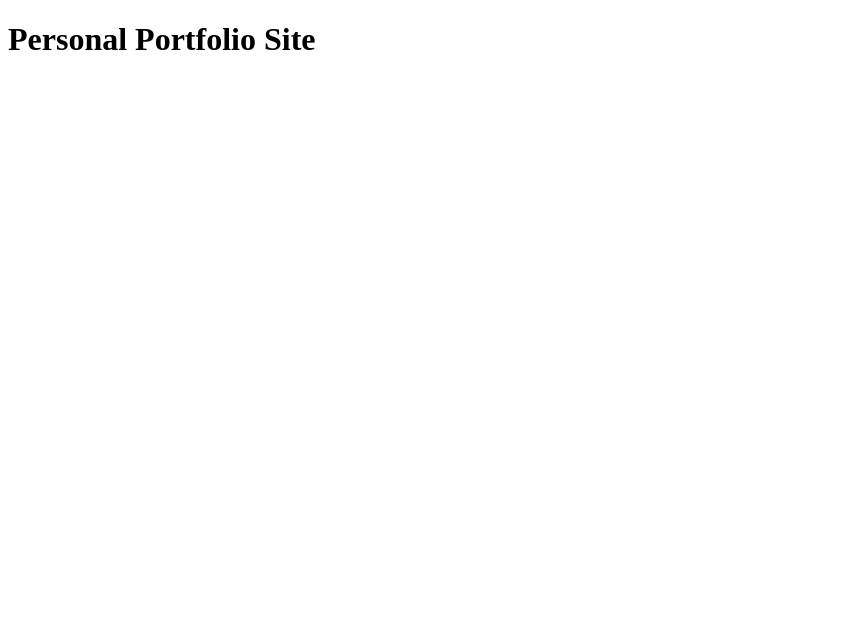
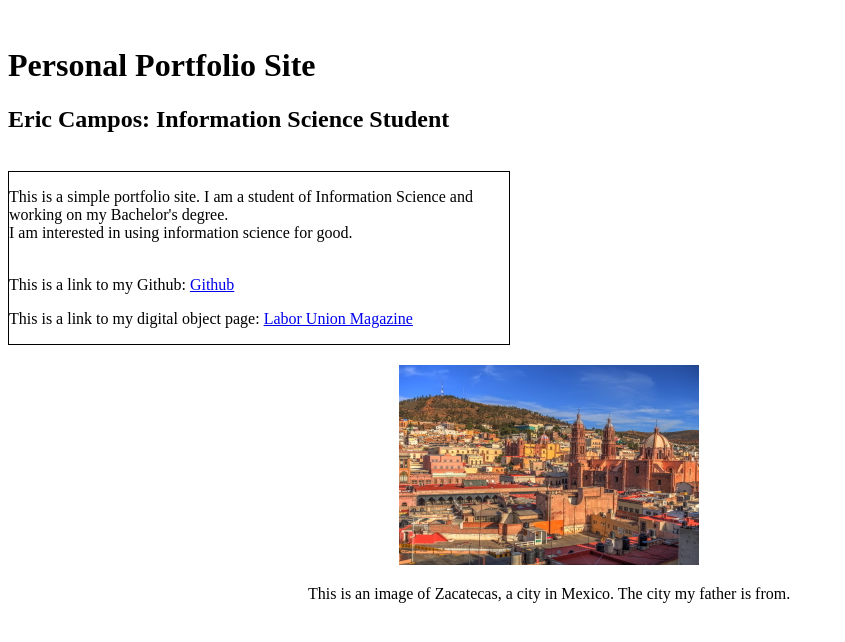
Before and after one commit to ericRunsOnCode/ericRunsOnCode.github.io, a plain HTML site: page index.html in a window 1280 px wide. Shown: the whole page, without its empty margins (0-845 px from the left). Drawn offline with Linux system fonts and the light colour scheme.

Commit message:
redid my index html and linked to a content html

```diff
--- a/index.html
+++ b/index.html
@@ -8,26 +8,43 @@
     <meta name="keywords" content="HTML, CSS, JavaScript, labor unions, video games, game development, game industry, personal portfolio, web development, programming">
     <title>HTML Practice</title>
     <style>
-        .content {
-            margin: 1rem;
-            padding: 2rem 2rem;
+       .content {
+            display: inline-block;
+            border: 1px solid black;
+            width: 500px;
+            vertical-align: top;
+
+        }
+        .image {
+            display: inline-block;
+            margin-top: 20px;
+            margin-left: 300px;
             text-align: center;
-        }
-        .article {
-            display: inline-block;
-            padding: 1rem 1rem;
-            vertical-align: top;
-        }
 
-        .source {
-            margin-top: 20px;
         }
     </style>
 
 </head>
 <body>
+    <br>
+    <h1>Personal Portfolio Site</h1>
+    <h2>Eric Campos: Information Science Student</h2>
 
-    <h1>Personal Portfolio Site</h1>
+    <br>
+
+    <div class="content">
+            <p> This is a simple portfolio site. I am a student of Information Science and working on my Bachelor's degree. <br>
+             I am interested in using information science for good. <br><br></p>
+             <p> This is a link to my Github: <a href="https://github.com/ericRunsOnCode">Github</a></p>
+             <p> This is a link to my digital object page: <a href="html/content.html">Labor Union Magazine</a></p>
+
+    </div>
+
+    <div class="image">
+        <img src="images/zacatecas.png" alt="Image of Zacatecas, a city in Mexico" width="300"/>
+        <p>  This is an image of Zacatecas, a city in Mexico. The city my father is from. </p>
+    </div>
+
 
 </body>
 </html>
```
Also changed, not shown: images/zacatecas.png (added).
